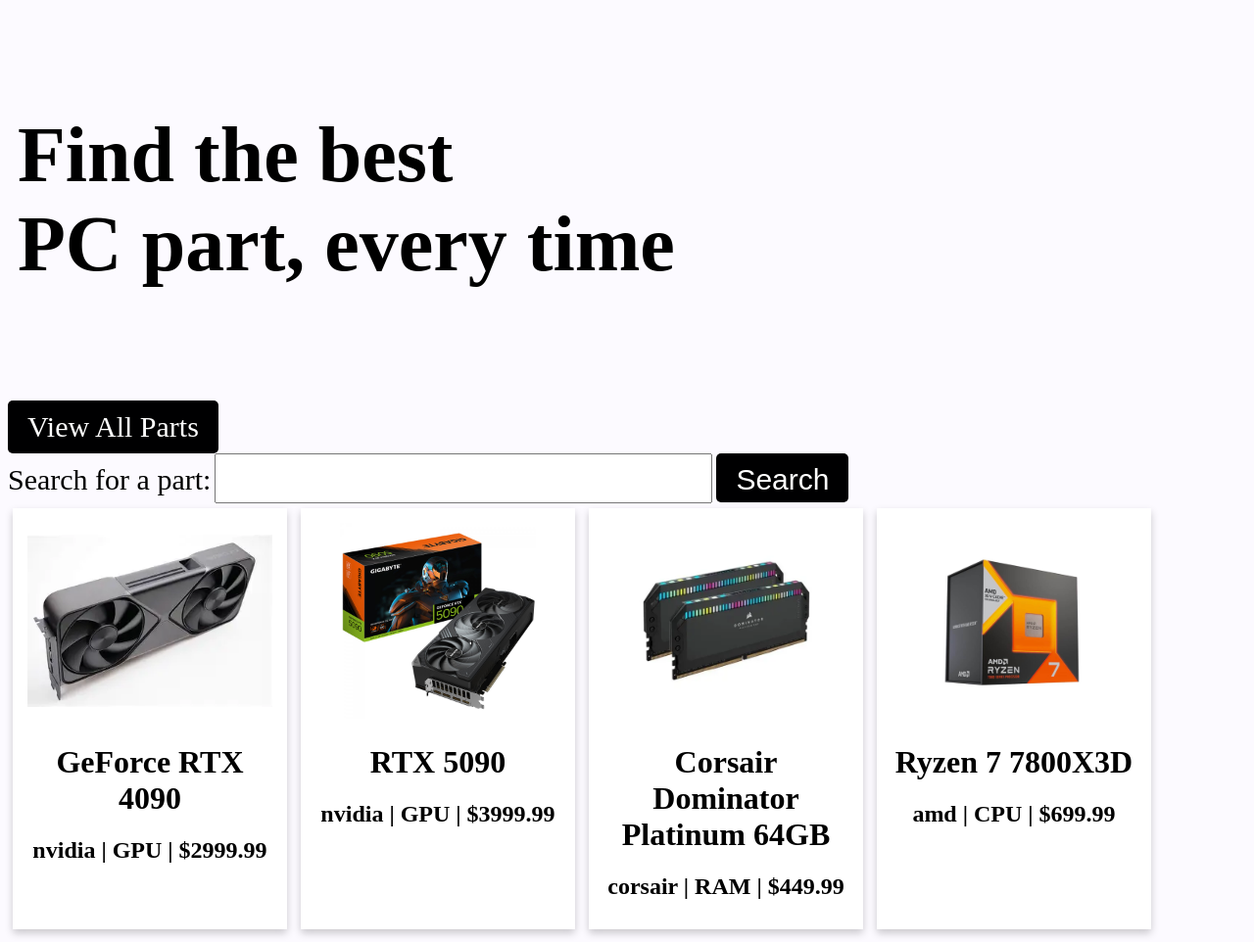
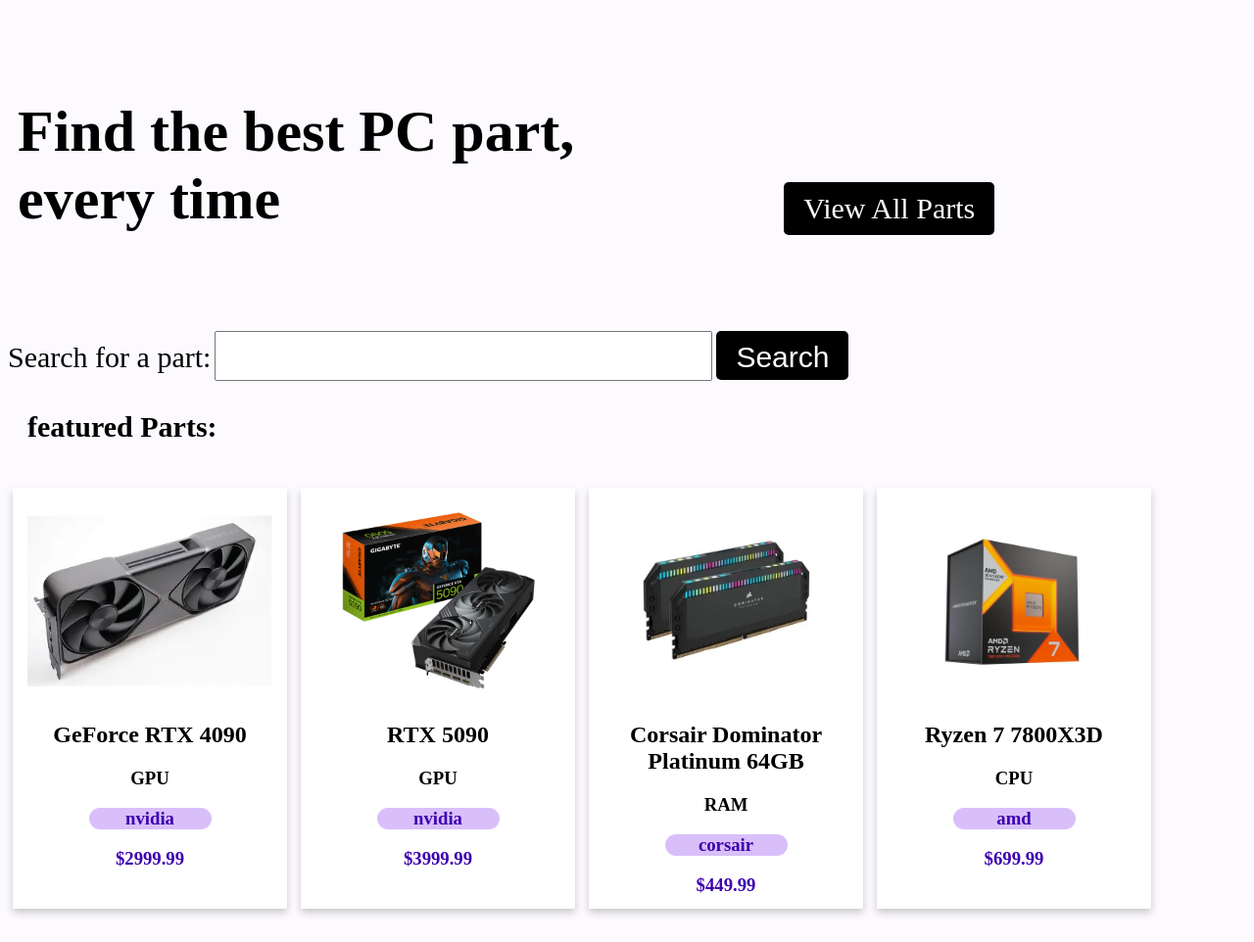
Before and after one commit to jesher-py/L2-digi, a Flask app: page / in a window 1280 px wide. Shown: the part 89-1051 px from the top of the page at 98% size. After the commit the page ends 1024 px from the top, so only its background shows below. Run offline with Flask 3, Linux system fonts and the light colour scheme; data comes from the database, SQL or seed files in the repository.

Commit message:
refined UI

```diff
--- a/static/style.css
+++ b/static/style.css
@@ -101,8 +101,10 @@ input[type="submit"], .button {
 }
 
 .button{
+    display: inline-block;
+    vertical-align: center;
     height: auto;
-    text-align: center;
+    text-align: right;
 }
 
 input[type="submit"]:hover, .button:hover {
@@ -132,15 +158,49 @@ select {
     height: 400px;
     object-fit: contain;
     margin-bottom: 80px;
+    margin-top: 20px;
+    box-shadow: 8px 0 6px -6px rgba(0, 0, 0, 0.5);
+
 }
 
+.stock {
+    color: rgb(20, 172, 0);
+}
+
+.key-details {
+    display: inline-block;
+    vertical-align: top;
+    padding: 10px;
+    margin-bottom: 10px;
+    border: 1px solid black;
+    border-radius: 10px;
+}
+
+
+
+
+
+
+
+
+
+/* homepage slogan and featured items */
 .slogan {
-    font-size: 40px;
+    display: inline-block;
+    vertical-align: center;
+    font-size: 30px;
     margin-top: 50px;
     margin-bottom: 50px;
     padding: 10px;
+    margin-right: 200px;
 }
 
+.featured {
+    font-size: 30px;
+    padding: 10px 20px 20px 20px;
+}
+
+/* style for carded parts */
 .carded-parts {
     display: inline-block;
     text-decoration: none;
@@ -156,13 +216,7 @@ select {
     box-shadow: 0 4px 8px 0 rgba(0, 0, 0, 0.2);
 }
 
-/* Add a hover effect to the carded parts */
-.carded-parts:hover {
-    transform: translateY(-5px);
-    box-shadow: 0 8px 16px 0 rgba(0, 0, 0, 0.2);
-}
-
-.part-category{
+.part-category {
     background-color: rgb(217, 191, 250);
     text-align: center;
     width: 50%;
--- a/templates/home.html
+++ b/templates/home.html
@@ -2,7 +2,7 @@
 {% block content %}
 
 <div class="slogan">
-   <h1>Find the best <br> PC part, every time</h1>
+   <h1>Find the best PC part, <br> every time</h1>
 </div>
 
 <a class="button" href="/parts">View All Parts</a>
@@ -14,13 +14,16 @@
         </form>
 
 
+<h1 class="featured">featured Parts:</h1>
 
- {% for part in results %}
+    {% for part in results %}
     <a href="/detail/{{ part[0] }}" class="part-link">
         <div class="carded-parts">
             <img src="{{ url_for('static', filename=part[1]) }}" alt="{{ part[2] }}">
-            <h1>{{ part[2] }}</h1>
-            <h2>{{ part[3] }} | {{ part[4] }} | ${{ part[5] }}</h2>
+            <h2>{{ part[2] }}</h2> <!-- name -->
+            <h3>{{ part[4] }}</h3> <!-- brand -->
+            <h3 class="part-category">{{ part[3] }}</h3> <!-- category -->
+            <h3 class="part-price">${{ part[5] }}</h3> <!-- price -->
         </div>
     </a>
 
--- a/templates/parts.html
+++ b/templates/parts.html
@@ -69,7 +69,7 @@
 
 
 
-    <input type="submit" value="filter results">
+    <input class="filter-button" type="submit" value="filter results">
  </form>
 
 
```
Also changed, not shown: other parts of static/style.css (+36 -8 lines), templates/detail.html (+14 -9 lines).
